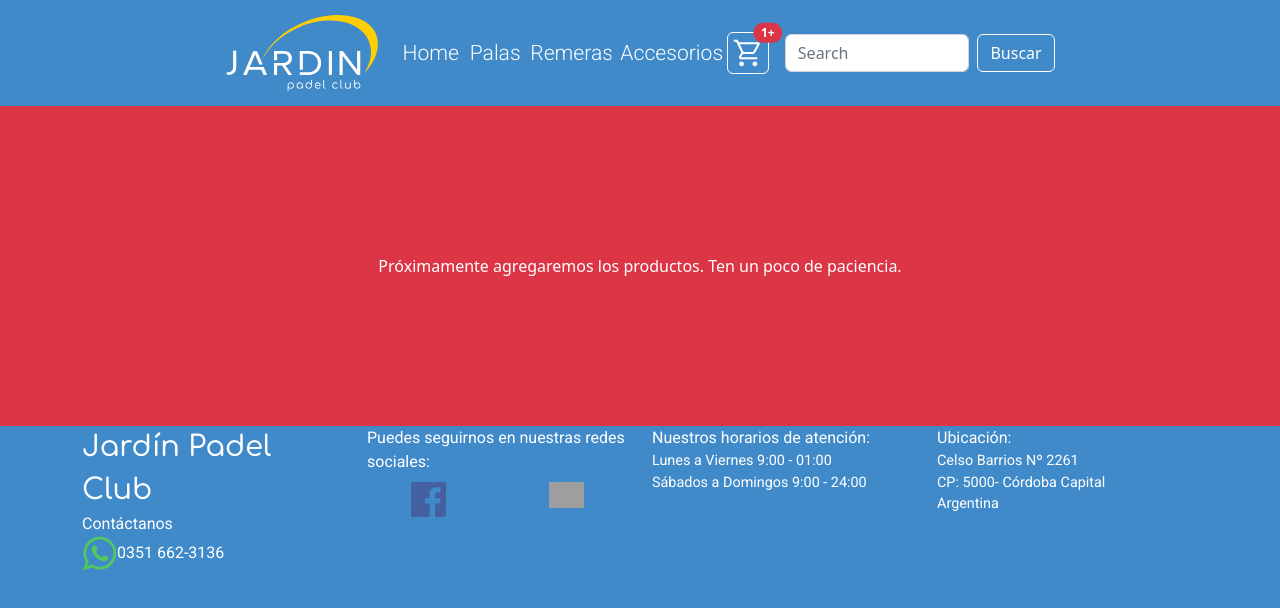
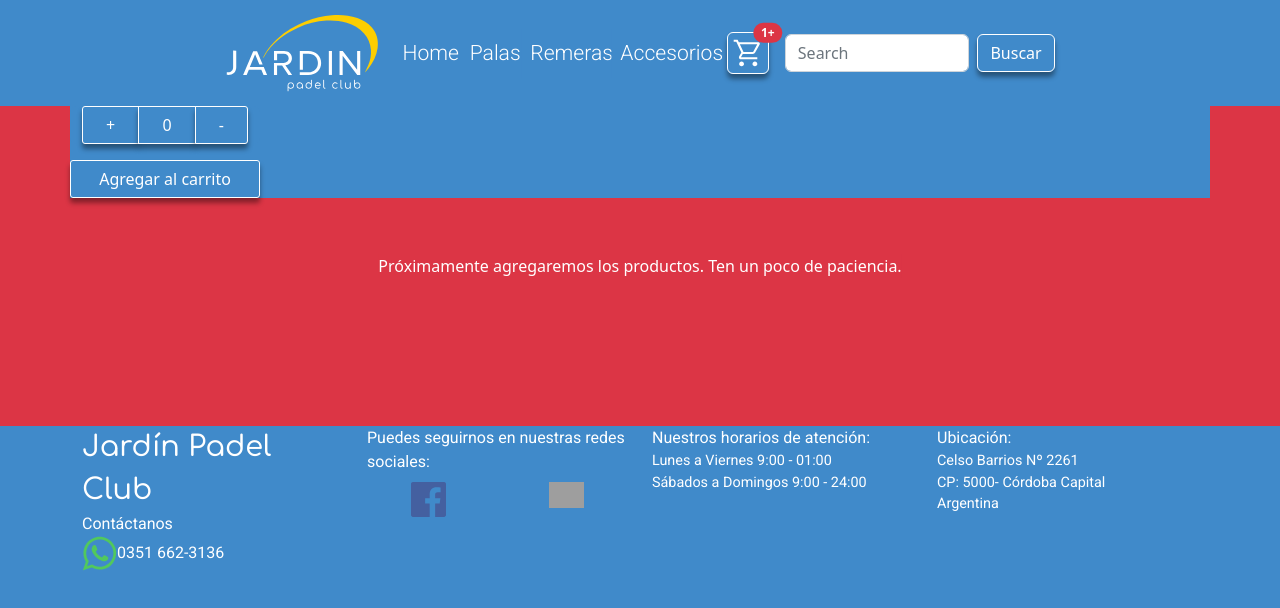
Before and after one commit to gonzagiorgis/pre-entrega2-giorgis, a React (Create React App) app: page / in a window 1280 px wide. Shown: the top 608 px of the page. Built offline with nearby package versions, Linux system fonts and the light colour scheme; grey boxes are pictures that could not be loaded.

Commit message:
item count

```diff
--- a/package.json
+++ b/package.json
@@ -8,6 +8,7 @@
     "@testing-library/user-event": "^13.5.0",
     "react": "^18.2.0",
     "react-dom": "^18.2.0",
+    "react-router-dom": "^6.4.5",
     "react-scripts": "5.0.1",
     "web-vitals": "^2.1.4"
   },
--- a/src/componentes/CarWidget.jsx
+++ b/src/componentes/CarWidget.jsx
@@ -4,7 +4,7 @@ const CarWidget = () => {
   return (
     <button
       type="button"
-      className="btn btn-custom position-relative me-3 mb-3 mb-lg-0"
+      className="btn btn-custom position-relative me-3 mb-3 mb-lg-0 light-shadows"
       id="cart-btn"
     >
       <img
--- /dev/null
+++ b/src/componentes/ItemCount.jsx
@@ -0,0 +1,69 @@
+import React from "react";
+import { useState } from "react";
+
+const ItemCount = ({ stock }) => {
+  const [cantidad, setCantidad] = useState(0);
+  const [stockItem, setStock] = useState(stock);
+
+  const incrementar = () => {
+    if (cantidad < stockItem) {
+      setCantidad(cantidad + 1);
+    }
+  };
+
+  const decrementar = () => {
+    if (cantidad > 0) {
+      setCantidad(cantidad - 1);
+    }
+  };
+
+  const onAdd = () => {
+    if (stockItem > 0 && cantidad <= stockItem) {
+      setStock(stockItem - cantidad);
+      setCantidad(0);
+    }
+    console.log(`Agragaste ${cantidad} al carrito`);
+    console.log(stockItem);
+  };
+
+  return (
+    <div className="container">
+      <div className="row">
+        <div
+          className="btn-group col-md-2"
+          role="group"
+          aria-label="Basic outlined example"
+        >
+          <button
+            type="button col-1"
+            className="btn btn-outline-primary btn-counter"
+            onClick={incrementar}
+          >
+            +
+          </button>
+          <button type="button" className="btn btn-outline-primary btn-counter">
+            {cantidad}
+          </button>
+          <button
+            type="button"
+            className="btn btn-outline-primary btn-counter"
+            onClick={decrementar}
+          >
+            -
+          </button>
+        </div>
+      </div>
+      <div className="row">
+        <button
+          type="button"
+          className="btn btn-outline-primary btn-counter col-md-2 mt-3 "
+          onClick={onAdd}
+        >
+          Agregar al carrito
+        </button>
+      </div>
+    </div>
+  );
+};
+
+export default ItemCount;
--- a/src/componentes/ItemListContainer.jsx
+++ b/src/componentes/ItemListContainer.jsx
@@ -1,4 +1,5 @@
 import React from "react";
+import ItemCount from "./ItemCount";
 
 const ItemListContainer = ({ greeting }) => {
   return (
@@ -6,6 +7,7 @@ const ItemListContainer = ({ greeting }) => {
       <div className=" text-bg-danger text-center position-absolute top-50 start-50 translate-middle">
         {greeting}
       </div>
+      <ItemCount stock={10} />
     </div>
   );
 };
--- a/src/componentes/NavBar.jsx
+++ b/src/componentes/NavBar.jsx
@@ -14,7 +14,7 @@ const navBar = () => {
             />
           </a>
           <button
-            className="navbar-toggler"
+            className="navbar-toggler light-shadows"
             type="button"
             data-bs-toggle="collapse"
             data-bs-target="#navbarSupportedContent"
@@ -55,7 +55,7 @@ const navBar = () => {
                 placeholder="Search"
                 aria-label="Search"
               />
-              <button className="btn btn-custom" type="submit">
+              <button className="btn btn-custom light-shadows" type="submit">
                 Buscar
               </button>
             </form>
--- a/src/index.css
+++ b/src/index.css
@@ -38,6 +38,37 @@
 
 .brand-icon:hover {
   animation: out 0.5s forwards;
+}
+
+.btn-counter {
+  background-color: #408aca;
+  color: #ffffff;
+  border-radius: 3px;
+  border-color: #ffffff;
+  box-shadow: 0px 5px 5px 0px rgba(0, 0, 0, 0.4);
+
+}
+
+.light-shadows {
+  box-shadow: 0px 5px 5px 0px rgba(0, 0, 0, 0.4);
+}
+
+.btn-counter:hover {
+  background-color: #F7B64F;
+  color: #ffffff;
+  border-color: #ffffff;
+}
+
+.btn-counter:active {
+  background-color: #F7B64F;
+  color: #ffffff;
+  border-color: #ffffff;
+}
+
+.btn-outline-primary {
+  --bs-btn-active-color: #fff;
+  --bs-btn-active-bg: #ffab23;
+  --bs-btn-active-border-color: #ffffff;
 }
 
 @keyframes in {
```
Also changed, not shown: 1 other file (tests, documents, lock files or other folders).
